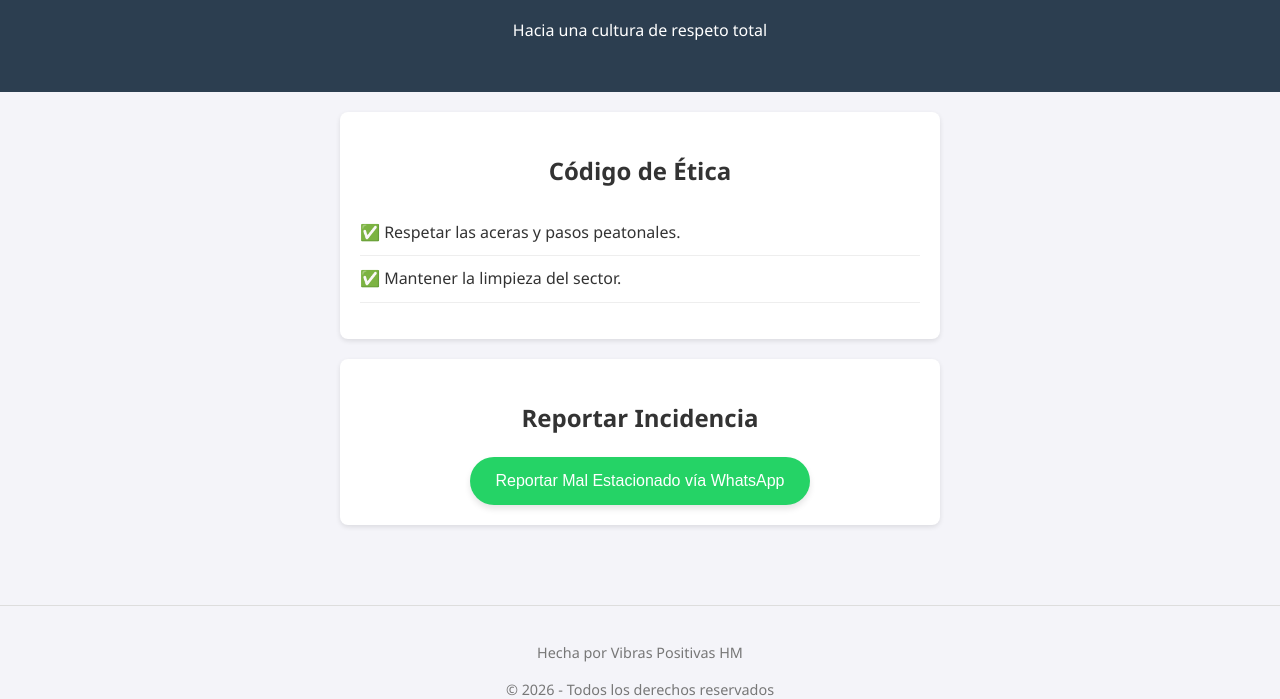
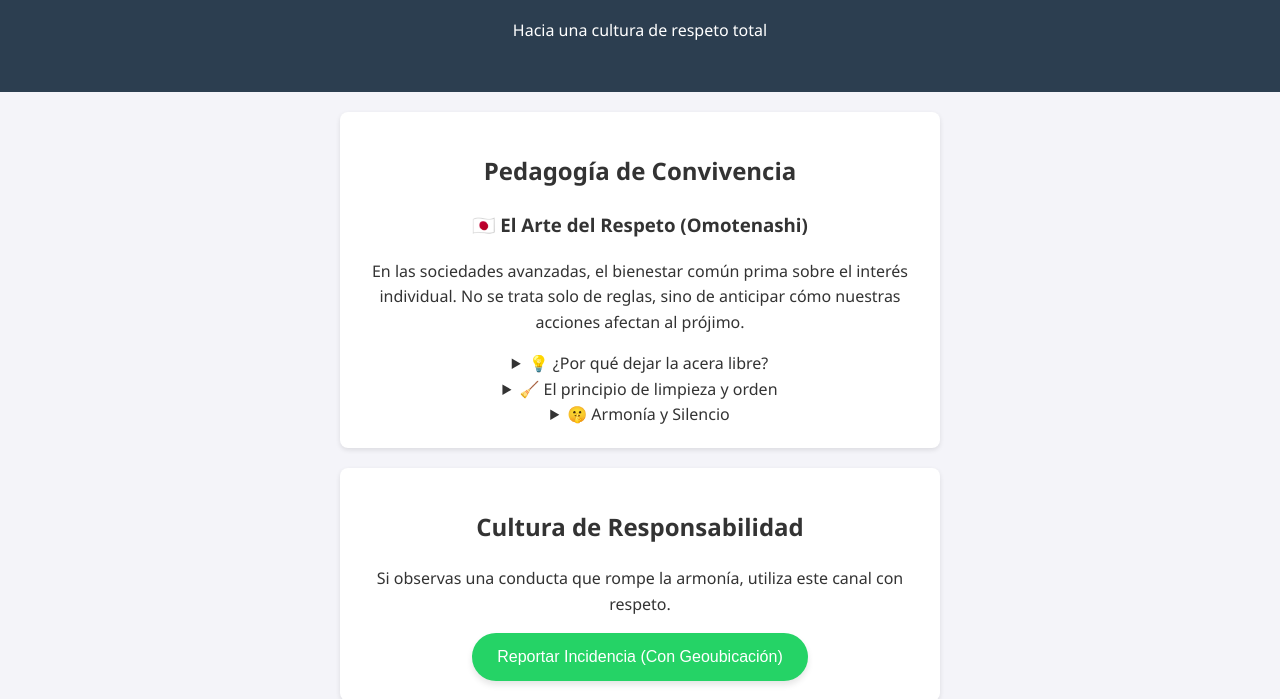
Before and after one commit to haroldco45/colinas-en-armonia, a plain HTML site: page index.html in a window 1280 px wide. Shown: the part 108-807 px from the top of the page. Drawn offline with Linux system fonts and the light colour scheme.

Commit message:
Update index.html

```diff
--- a/index.html
+++ b/index.html
@@ -5,6 +5,7 @@
     <meta name="viewport" content="width=device-width, initial-scale=1.0">
     <title>Colinas en Armonía - Vibras Positivas HM</title>
     <link rel="stylesheet" href="style.css">
+    <link rel="manifest" href="manifest.json">
 </head>
 <body>
     <header>
@@ -13,36 +14,57 @@
     </header>
 
     <main>
-        <section id="codigo">
-            <h2>Código de Ética</h2>
-            <ul>
-                <li>✅ Respetar las aceras y pasos peatonales.</li>
-                <li>✅ Mantener la limpieza del sector.</li>
-            </ul>
+        <!-- SECCIÓN EDUCATIVA: INSPIRACIÓN JAPONESA -->
+        <section id="educacion">
+            <h2>Pedagogía de Convivencia</h2>
+            <div class="card-educativa">
+                <h3>🇯🇵 El Arte del Respeto (Omotenashi)</h3>
+                <p>En las sociedades avanzadas, el bienestar común prima sobre el interés individual. No se trata solo de reglas, sino de anticipar cómo nuestras acciones afectan al prójimo.</p>
+            </div>
+
+            <div class="lecciones">
+                <details>
+                    <summary>💡 ¿Por qué dejar la acera libre?</summary>
+                    <p>La acera es el espacio sagrado del peatón. Al obstruirla, obligas a niños y ancianos a arriesgarse en la calle. Respetar este espacio es un acto de honor hacia tu comunidad.</p>
+                </details>
+                <details>
+                    <summary>🧹 El principio de limpieza y orden</summary>
+                    <p>Mantener el frente de tu casa limpio refleja tu disciplina personal (Shitsuke). Un barrio limpio es un barrio con <strong>Vibras Positivas HM</strong>.</p>
+                </details>
+                <details>
+                    <summary>🤫 Armonía y Silencio</summary>
+                    <p>El silencio es respeto. Evita ruidos innecesarios que perturben la paz del hogar vecino.</p>
+                </details>
+            </div>
         </section>
 
         <section id="reporte">
-            <h2>Reportar Incidencia</h2>
-            <button onclick="enviarReporte()">Reportar Mal Estacionado vía WhatsApp</button>
+            <h2>Cultura de Responsabilidad</h2>
+            <p>Si observas una conducta que rompe la armonía, utiliza este canal con respeto.</p>
+            <button onclick="enviarReporte()">Reportar Incidencia (Con Geoubicación)</button>
         </section>
     </main>
 
     <footer>
         <p>Hecha por Vibras Positivas HM</p>
-        <p>© 2026 - Todos los derechos reservados</p>
+        <p>© 2026 - Todos los derechos de autor reservados</p>
     </footer>
 
+    <script src="app.js"></script>
     <script>
         function enviarReporte() {
             if (navigator.geolocation) {
                 navigator.geolocation.getCurrentPosition(position => {
                     const lat = position.coords.latitude;
                     const lon = position.coords.longitude;
-                    const mensaje = `Hola, reporto un vehículo mal estacionado en Colinas del Portal. Mi ubicación: https://www.google.com/maps?q=${lat},${lon}`;
+                    // El mensaje ahora incluye un tono más educativo
+                    const mensaje = `Reporte de Convivencia - Colinas del Portal\nSe observa una obstrucción del espacio público que afecta la movilidad peatonal.\nUbicación exacta: https://www.google.com/maps?q=${lat},${lon}\nActuemos con cultura ciudadana.`;
                     window.open(`https://wa.me/3117700431?text=${encodeURIComponent(mensaje)}`);
+                }, () => {
+                    alert("Para promover la cultura ciudadana, necesitamos tu ubicación para el reporte.");
                 });
             } else {
-                alert("La geolocalización es necesaria para el reporte.");
+                alert("La geolocalización es necesaria para este trámite.");
             }
         }
     </script>
```
